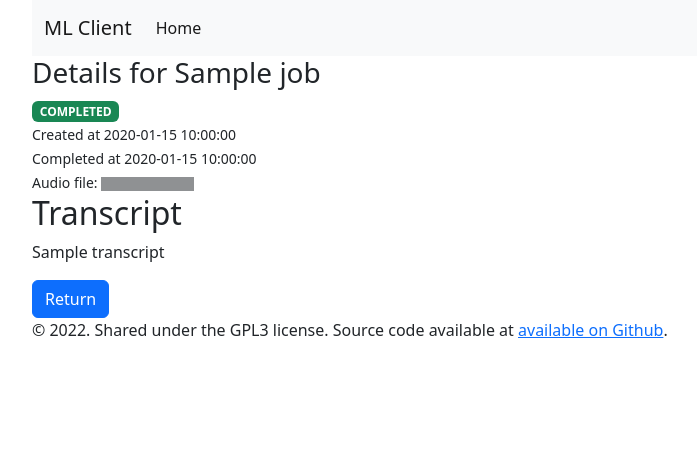
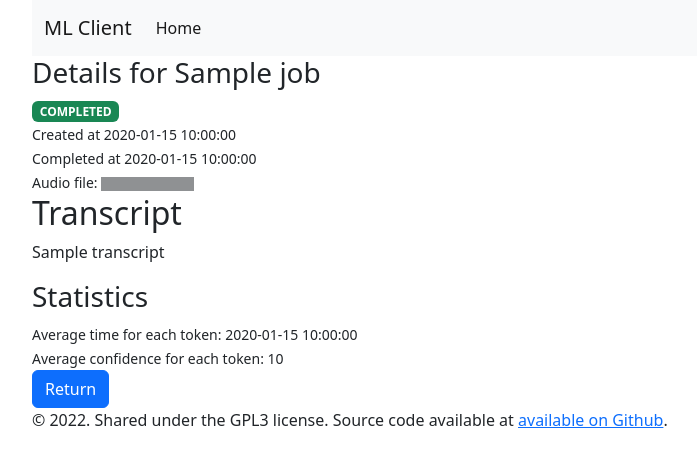
Before and after one commit to software-students-fall2022/containerized-app-exercise-team3, a Flask app: template web-app/templates/job.html in a window 1280 px wide. Shown: the top 467 px of the page, without its empty margins (50-747 px from the left). Run offline with Flask 2, Linux system fonts and the light colour scheme; the template is opened without the code that fills it: most values are stand-ins (such as "Sample title", 1, 10 or a date in 2020); parts of the project's set-up code (start-up, migrations or seed data) failed here and were passed over.

Commit message:
Add statistics to display

```diff
--- a/web-app/app.py
+++ b/web-app/app.py
@@ -40,7 +40,31 @@ def home():
     Route for the home page
     """
     jobs = db.jobs.find()
-    return render_template('index.html', jobs = jobs) # render the hone template
+    str_submitted = "Jobs in database: " + str(db.jobs.count_documents({})) + "\n"
+    num_succeed = db.jobs.count_documents({"status": "COMPLETED"})
+    str_succeed = "Jobs succeeded: " + str(num_succeed) + "\n"
+    num_failed = db.jobs.count_documents({"status": "FAILED"})
+    str_failed = "Jobs failed: " + str(num_failed) + "\n"
+    str_processing = "Jobs processing: " + str(db.jobs.count_documents({"status": "IN_PROCESS"})) + "\n"
+    if num_failed + num_succeed != 0:
+        success_rate = round((num_succeed/(num_succeed+num_failed))*100)
+    else:
+        success_rate = 0
+    str_success_rate = "Success rate: " + str(success_rate) + "%\n"
+    success_doc = db.jobs.find({"status": "COMPLETED"})
+    total_completion = datetime.timedelta()
+    total_wait = datetime.timedelta()
+    for each in success_doc:
+        completion = each["completion_time"] - each["start_time"]
+        wait = each["start_time"] - each["creation_time"]
+        total_completion += completion
+        total_wait += wait
+    avg_completion = "Average completion time of jobs: " + str((total_completion / num_succeed).total_seconds()) + "s"
+    avg_wait = "Average wait time of jobs: " + str((total_wait / num_succeed).total_seconds()) + "s"
+    return render_template('index.html', jobs=jobs, submitted=str_submitted,
+                           num_succeed=str_succeed, failed=str_failed, processing=str_processing,
+                           success_rate=str_success_rate, avg_completion=avg_completion, avg_wait=avg_wait)
+    # render the home template
 
 @app.route('/job/<job_id>')
 def job(job_id):
@@ -48,7 +72,25 @@ def job(job_id):
     Route for the job page
     """
     job = db.jobs.find_one({'_id': ObjectId(job_id)})
-    return render_template('job.html', job = job)
+    print(job)
+    if job["status"] == "COMPLETED":
+        total_time = 0
+        total_confidence = 0
+        count = 0
+        for i in range(len(job["transcript_items"])):
+            if job["transcript_items"][i]["type"] == "pronunciation":
+                time_added = float(job["transcript_items"][i]["end_time"])\
+                             - float(job["transcript_items"][i]["start_time"])
+                confidence_added = float(job["transcript_items"][i]["alternatives"][0]["confidence"])
+                total_time += time_added
+                total_confidence += confidence_added
+                count += 1
+        avg_confidence = str(round((total_confidence/count)*100, 2)) + "%"
+        avg_time = str(round(total_time/count, 3)) + "s"
+    else:
+        avg_confidence = "INVALID"
+        avg_time = "INVALID"
+    return render_template('job.html', job=job, avg_time=avg_time, avg_confidence=avg_confidence)
 
 
 # route to handle any errors
--- a/web-app/templates/job.html
+++ b/web-app/templates/job.html
@@ -9,6 +9,9 @@
     <small>Audio file: <span class="placeholder col-1"></span></small><br>
     <h2>Transcript</h2>
     <p>{{ job.transcript }}</p>
+    <h3>Statistics</h3>
+    <small>Average time for each token: {{avg_time}}</small><br>
+    <small>Average confidence for each token: {{avg_confidence}}</small><br>
 
     <a href="/"><button type="button" class="btn btn-primary">Return</button></a>
 {% endblock %}
```
Also changed, not shown: web-app/templates/index.html (+10 -1 lines).
